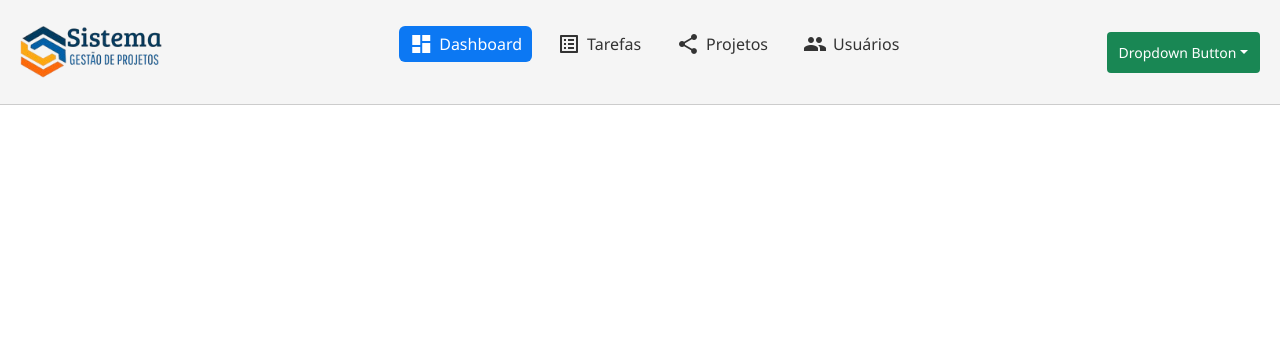
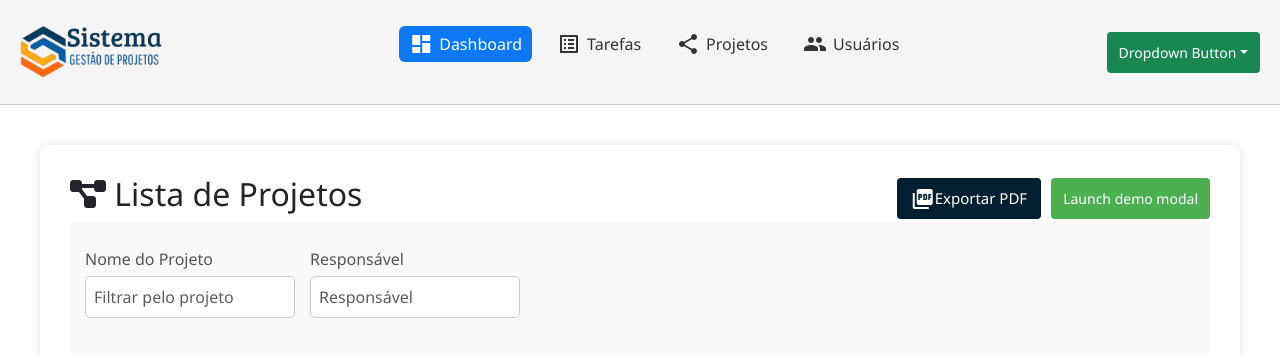
Before and after one commit to Arthur-Cavalcanti10/Frond-End-Gestao-de-Projetos-React, a React (Vite) app in the folder React-Projeto/: page /projeto in a window 1280 px wide. Shown: the top 356 px of the page. Built offline with nearby package versions, Linux system fonts and the light colour scheme.

Commit message:
Alterações no componente Projeto (ainda nao concluido)

```diff
--- a/React-Projeto/src/COMPONENTES/Home.jsx
+++ b/React-Projeto/src/COMPONENTES/Home.jsx
@@ -8,18 +8,7 @@ function Home() {
     { id: 4, nome: "Carla", idade: "20" },
   ];
 
-  return (
-    <div>
-      <h2>Lista de Usuários</h2>
-      <ul>
-        {usuarios.map((usuario) => (
-          <li key={usuario.id}>         {/*Cata o id do usuario*/}
-            {usuario.nome}{" "}<Link to={`/usuario/${usuario.id}`}>ver perfil</Link>
-          </li>
-        ))}
-      </ul>
-    </div>
-  );
+  return null;
 }
 
 export default Home;
--- a/React-Projeto/src/COMPONENTES/Projeto.jsx
+++ b/React-Projeto/src/COMPONENTES/Projeto.jsx
@@ -1,8 +1,170 @@
 import '../CSS/Projeto.css'
+import Button from 'react-bootstrap/Button';
+import Modal from 'react-bootstrap/Modal';
+import { useState } from 'react';
 
-function Projeto(){
 
-  return
+function Projeto() {
+  const [show, setShow] = useState(false);
+
+  const handleClose = () => setShow(false);
+  const handleShow = () => setShow(true);
+
+  return (
+    <div id="conteudo">
+      <div id="conteudo-geral">
+        <div className="container">
+          {/* Cabeçalho da seção de projetos */}
+          <div className="header">
+            <h2>
+              <i className="fa-solid fa-diagram-project"></i> Lista de Projetos
+            </h2>
+            <div className="acoes-header">
+              <button type="button" className="btn-pdf" id="btn-pdf-projetos">
+                <span className="material-icons">picture_as_pdf</span> Exportar PDF
+              </button>
+              <Button variant="primary" onClick={handleShow}>
+                Launch demo modal
+              </Button>
+
+              <Modal show={show} onHide={handleClose}>
+                <Modal.Header closeButton>
+                  <Modal.Title>Modal heading</Modal.Title>
+                </Modal.Header>
+                <Modal.Body>
+                  {/* Formulário de cadastro/edição de projetos */}
+                  <form className="form-container-projetos">
+                    {/* Campo oculto para ID do projeto (usado em edição) */}
+                    <input type="hidden" id="projetoId" />
+
+                    {/* Botão para lista de projetos */}
+                    <a className="btn btn-lista" href="projetos_filtro.html">
+                      <i className="fa-regular fa-rectangle-list"></i> Lista de Projetos
+                    </a>
+
+                    {/* Campo: Nome do projeto */}
+                    <label htmlFor="nomeProjeto">
+                      Nome do projeto :<span className="required">*</span>
+                    </label>
+                    <input
+                      className="form-projetos"
+                      type="text"
+                      id="nomeProjeto"
+                      name="nomeProjeto"
+                      placeholder="Digite o nome do projeto"
+                      required
+                    />
+
+                    {/* Campo: Descrição do projeto */}
+                    <label htmlFor="descricaoProjeto">Descrição:</label>
+                    <textarea
+                      className="form-projetos"
+                      id="descricaoProjeto"
+                      name="descricaoprojeto"
+                      placeholder="Descreva o projeto"
+                    ></textarea>
+
+                    {/* Linha com duas colunas para datas */}
+                    <div className="duas-colunas">
+                      <div className="coluna">
+                        <label htmlFor="datacriacaoProjeto">
+                          Data de criação:<span className="required">*</span>
+                        </label>
+                        <input
+                          className="form-projetos-menor"
+                          type="date"
+                          id="datacriacaoProjeto"
+                          name="datacriacaoprojeto"
+                          required
+                        />
+                      </div>
+                      <div className="coluna">
+                        <label htmlFor="dataconclusaoProjeto">
+                          Data de conclusão:<span className="required">*</span>
+                        </label>
+                        <input
+                          className="form-projetos-menor"
+                          type="date"
+                          id="dataconclusaoProjeto"
+                          name="dataconclusaoprojeto"
+                          required
+                        />
+                      </div>
+                    </div>
+
+                    {/* Linha com duas colunas para status e responsável */}
+                    <div className="duas-colunas">
+                      <div className="coluna">
+                        <label htmlFor="statusProjeto">
+                          Status:<span className="required">*</span>
+                        </label>
+                        <select
+                          className="form-projetos-menor"
+                          id="statusProjeto"
+                          name="status"
+                          required
+                        >
+                          <option value="">Selecione</option>
+                          <option value="pendente">Pendente</option>
+                          <option value="andamento">Em andamento</option>
+                          <option value="concluido">Concluído</option>
+                          <option value="entregue">Entregue</option>
+                        </select>
+                      </div>
+                      <div className="coluna">
+                        <label htmlFor="responsavelProjeto">
+                          Responsável:<span className="required">*</span>
+                        </label>
+                        <input
+                          className="form-projetos-menor"
+                          id="responsavelProjeto"
+                          name="projeto"
+                          required
+                        />
+                      </div>
+                    </div>
+                  </form>
+                </Modal.Body>
+                <Modal.Footer>
+                  <Button variant="secondary" onClick={handleClose}>
+                    Fechar
+                  </Button>
+                  <Button variant="primary" onClick={handleClose}>
+                    Salvar
+                  </Button>
+                </Modal.Footer>
+              </Modal>
+            </div>
+          </div>
+
+          {/* Seção de filtros */}
+          <div className="filtros">
+            <div className="filtros-grid">
+              <div className="form-group">
+                <label htmlFor="filtro-nome-projeto">Nome do Projeto</label>
+                <input
+                  type="text"
+                  id="filtro-nome-projeto"
+                  className="form-control"
+                  placeholder="Filtrar pelo projeto"
+                />
+              </div>
+
+              <div className="form-group">
+                <label htmlFor="filtro-responsavel-projeto">Responsável</label>
+                <input
+                  type="text"
+                  id="filtro-responsavel-projeto"
+                  className="form-control"
+                  placeholder="Responsável"
+                />
+              </div>
+            </div>
+          </div>
+        </div>
+      </div>
+    </div>
+  )
 }
 
 export default Projeto
--- a/React-Projeto/src/COMPONENTES/Usuario.jsx
+++ b/React-Projeto/src/COMPONENTES/Usuario.jsx
@@ -58,10 +58,11 @@ const salvarUsuario = () => console.log(usuarios)
                       <label htmlFor="Nome">
                         Nome:<span className="required">*</span>
                       </label>
+                      {/* recebemos o evento "e", que, ao ser disparado, recebe o valor do campo que o disparou (target.value) */}
                       <input
                         className="form-tarefas"
                         type="text"
-                        value={name} onChange={((e)=> setName(e.target.value))}
+                        value={name} onChange={((e) => setName(e.target.value))}
                         id="nomeUsuarioCadastro"
                         name="nomeusuario"
                         placeholder="Digite o nome"
--- a/React-Projeto/src/CSS/Projeto.css
+++ b/React-Projeto/src/CSS/Projeto.css
@@ -1,3 +1,13 @@
+#conteudo {
+  padding: 20px;
+  min-height: calc(100vh - 100px);
+}
+
+#conteudo-geral {
+  max-width: 1200px;
+  margin: 0 auto;
+}
+
 .card-projeto{
   border : solid;
   background-color: antiquewhite;
```
